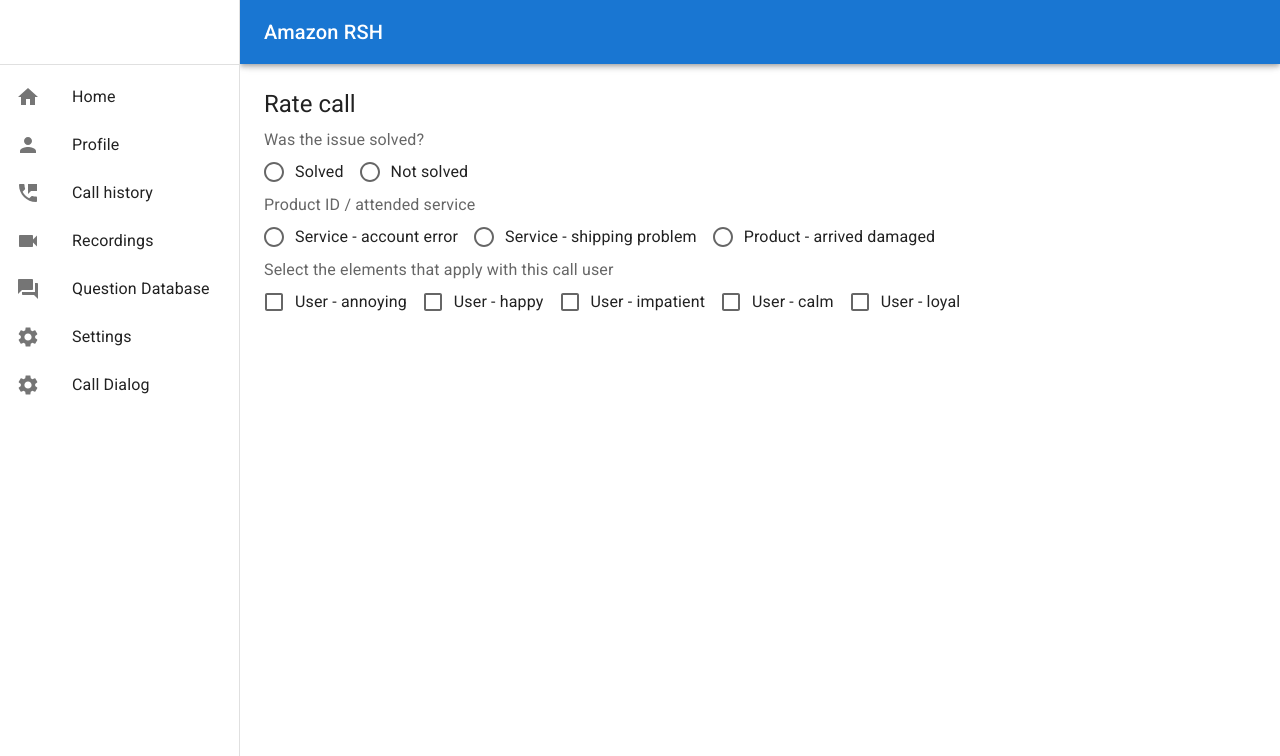
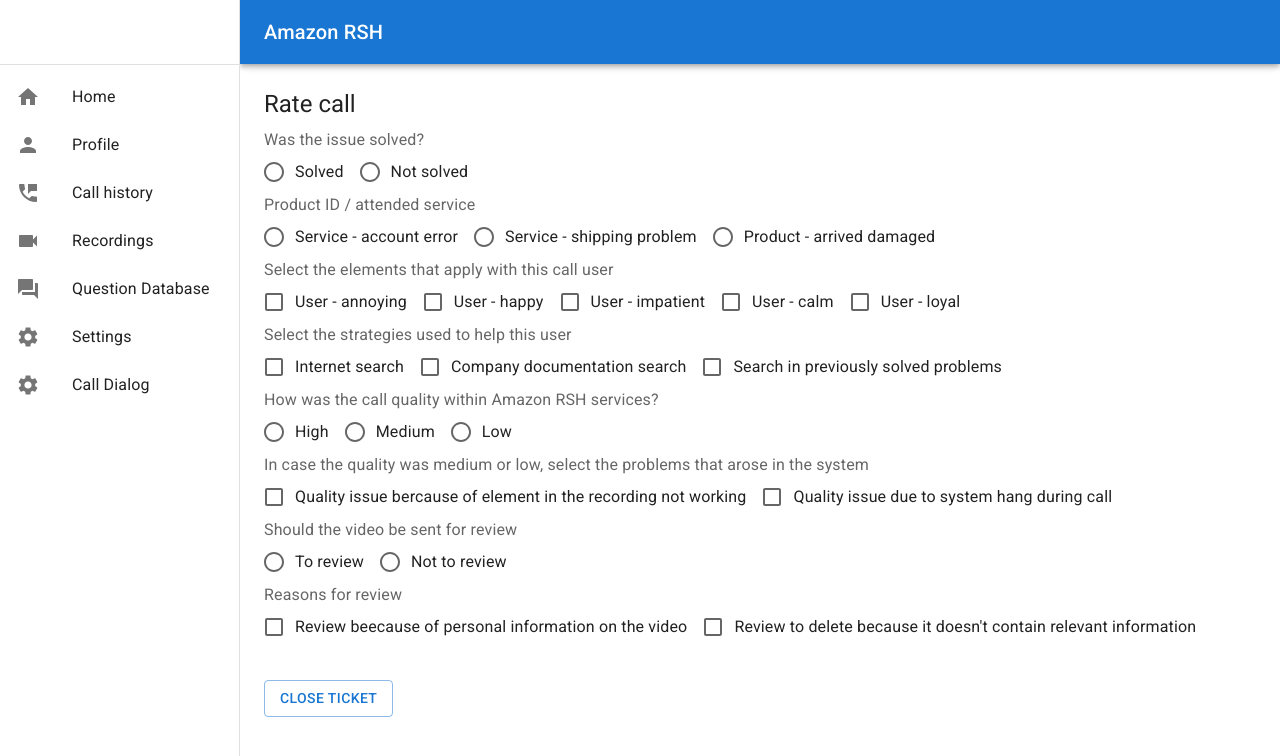
Before and after one commit to grchristian/Amazon-RSH, a React (Create React App) app: page /rate in a window 1280 px wide. Shown: the top 756 px of the page. Built offline with nearby package versions, Linux system fonts and the light colour scheme.

Commit message:
Call rating and video list updated

```diff
--- a/src/Views/agentViews/AgentRecordings.js
+++ b/src/Views/agentViews/AgentRecordings.js
@@ -7,7 +7,7 @@
 import VideoFileIcon from '@mui/icons-material/VideoFile';
 import { alpha, styled } from '@mui/material/styles';
 
-import { Container, Grid, Paper, Typography } from '@mui/material';
+import { Box, Chip, Container, Grid, Paper, Typography } from '@mui/material';
 
 const Item = styled(Paper)(({ theme }) => ({
   backgroundColor: theme.palette.mode === 'dark' ? '#1A2027' : '#fff',
@@ -37,6 +37,8 @@
       date: "Nov 16, 2022"
     }
   ];
+
+  const tags = ["Solved", "To review", "Annoying user", "Impatient user", "Internet search", "Medium quality", "Search in previously solved problems", "Account error service", "Personal information within the video", "Review because of element in the recording not working"];
 
   return (
     <>
@@ -80,7 +82,15 @@
     <Typography variant='body2' style={{display: 'block'}} gutterBottom>Karen Macías</Typography>
 
     <Typography variant='button' style={{display: 'block'}}>Requested service</Typography>
-    <Typography variant='body2' style={{display: 'block'}} gutterBottom>Account support</Typography>
+    <Typography variant='body2' style={{display: 'block'}} mb={4}>Account support</Typography>
+
+    <Box sx={{ lineHeight: '20px' }}>
+      {tags.map(tag => (
+        <Box sx={{ display: 'inline' }} mr={1}>
+          <Chip label={tag} variant="outlined" />
+        </Box>
+      ))}
+    </Box>
   </Grid>
   <Grid item xs={4}>
 
--- a/src/Views/agentViews/RateCall.js
+++ b/src/Views/agentViews/RateCall.js
@@ -4,53 +4,89 @@
 import FormControlLabel from '@mui/material/FormControlLabel';
 import FormControl from '@mui/material/FormControl';
 import FormLabel from '@mui/material/FormLabel';
-import { Typography, Checkbox, FormGroup } from '@mui/material';
+import { Button, Box, Typography, Checkbox, FormGroup } from '@mui/material';
+import { Link } from 'react-router-dom';
+
+
 
 export default function CallRating() {
+
+  const ratingElements = [
+    { name: 'solved', title: 'Was the issue solved?', type: 'radio', options: [
+      { label: 'Solved', value: 'solved' },
+      { label: 'Not solved', value: 'not_solved' },
+    ]},
+    { name: 'attended_service', title: 'Product ID / attended service', type: 'radio', options: [
+      { label: 'Service - account error', value: 'account_error' },
+      { label: 'Service - shipping problem', value: 'service_shipping' },
+      { label: 'Product - arrived damaged', value: 'arrived_damaged' },
+    ]},
+    { name: 'call_user', title: 'Select the elements that apply with this call user', type: 'check', options: [
+      { label: 'User - annoying', value: 'annoying' },
+      { label: 'User - happy', value: 'happy' },
+      { label: 'User - impatient', value: 'impatient' },
+      { label: 'User - calm', value: 'calm' },
+      { label: 'User - loyal', value: 'loyal' },
+    ]},
+    { name: 'strategies', title: 'Select the strategies used to help this user', type: 'check', options: [
+      { label: 'Internet search', value: 'internet_search' },
+      { label: 'Company documentation search', value: 'documentation_search' },
+      { label: 'Search in previously solved problems', value: 'previous_problem_search' },
+    ]},
+    { name: 'call_quality', title: 'How was the call quality within Amazon RSH services?', type: 'radio', options: [
+      { label: 'High', value: 'high' },
+      { label: 'Medium', value: 'medium' },
+      { label: 'Low', value: 'low' },
+    ]},
+    { name: 'problems', title: 'In case the quality was medium or low, select the problems that arose in the system', type: 'check', options: [
+      { label: 'Quality issue bercause of element in the recording not working', value: 'element_not_working' },
+      { label: 'Quality issue due to system hang during call', value: 'system_hang' },
+    ]},
+    { name: 'video_review', title: 'Should the video be sent for review', type: 'radio', options: [
+      { label: 'To review', value: 'to_review' },
+      { label: 'Not to review', value: 'not_to_review' },
+    ]},
+    { name: 'reasons', title: 'Reasons for review', type: 'check', options: [
+      { label: 'Review beecause of personal information on the video', value: 'personal_information' },
+      { label: 'Review to delete because it doesn\'t contain relevant information', value: 'no_revelant_info' },
+    ]},
+  ];
+
   return (
     <>
       <Typography variant="h5" gutterBottom>
         Rate call
       </Typography>
-      <div>
-        <FormControl>
-          <FormLabel id="demo-row-radio-buttons-group-label">Was the issue solved?</FormLabel>
-          <RadioGroup
-            row
-            aria-labelledby="demo-row-radio-buttons-group-label"
-            name="row-radio-buttons-group"
-          >
-            <FormControlLabel value="solved" control={<Radio />} label="Solved" />
-            <FormControlLabel value="not_solved" control={<Radio />} label="Not solved" />
-          </RadioGroup>
-        </FormControl>
-      </div>
-      <div>
-        <FormControl>
-          <FormLabel id="demo-row-radio-buttons-group-label">Product ID / attended service</FormLabel>
-          <RadioGroup
-            row
-            aria-labelledby="demo-row-radio-buttons-group-label"
-            name="row-radio-buttons-group"
-          >
-            <FormControlLabel value="account_error" control={<Radio />} label="Service - account error" />
-            <FormControlLabel value="service_shipping " control={<Radio />} label="Service - shipping problem" />
-            <FormControlLabel value="arrived_damaged " control={<Radio />} label="Product - arrived damaged" />
-          </RadioGroup>
-        </FormControl>
-      </div>
-      <div>
-        <FormControl>
-          <FormLabel component="legend">Select the elements that apply with this call user</FormLabel>
-          <FormGroup row>
-            <FormControlLabel control={<Checkbox />} label="User - annoying" />
-            <FormControlLabel control={<Checkbox />} label="User - happy" />
-            <FormControlLabel control={<Checkbox />} label="User - impatient" />
-            <FormControlLabel control={<Checkbox />} label="User - calm" />
-            <FormControlLabel control={<Checkbox />} label="User - loyal" />
-          </FormGroup>
-        </FormControl>
-      </div>
+      {
+        ratingElements.map(element => {
+          return (
+            <Box component="div">
+              <FormControl>
+                <FormLabel>{element.title}</FormLabel>
+                { element.type === 'radio' &&
+                  <RadioGroup name={element.label} row>
+                    {element.options.map(option => (
+                      <FormControlLabel value={option.value} control={<Radio />} label={option.label} />
+                    ))}
+                  </RadioGroup>
+                }
+                { element.type === 'check' &&
+                  <FormGroup name={element.label} row>
+                    {element.options.map(option => (
+                      <FormControlLabel value={option.value} control={<Checkbox />} label={option.label} />
+                    ))}
+                  </FormGroup>
+                }
+              </FormControl>
+            </Box>
+          )
+        })
+      }
+      <Box component="div" mt={4}>
+        <Link to="/">
+          <Button variant="outlined">Close ticket</Button>
+        </Link>
+      </Box>
     </>
   );
 }
--- a/src/components/IncomingCall.js
+++ b/src/components/IncomingCall.js
@@ -9,8 +9,6 @@
 
 import CallIcon from '@mui/icons-material/Call';
 import CallEndIcon from '@mui/icons-material/CallEnd';
-
-
 
 function IncomingCall(props) {
 
```
Also changed, not shown: src/App.js (+7 -7 lines).
